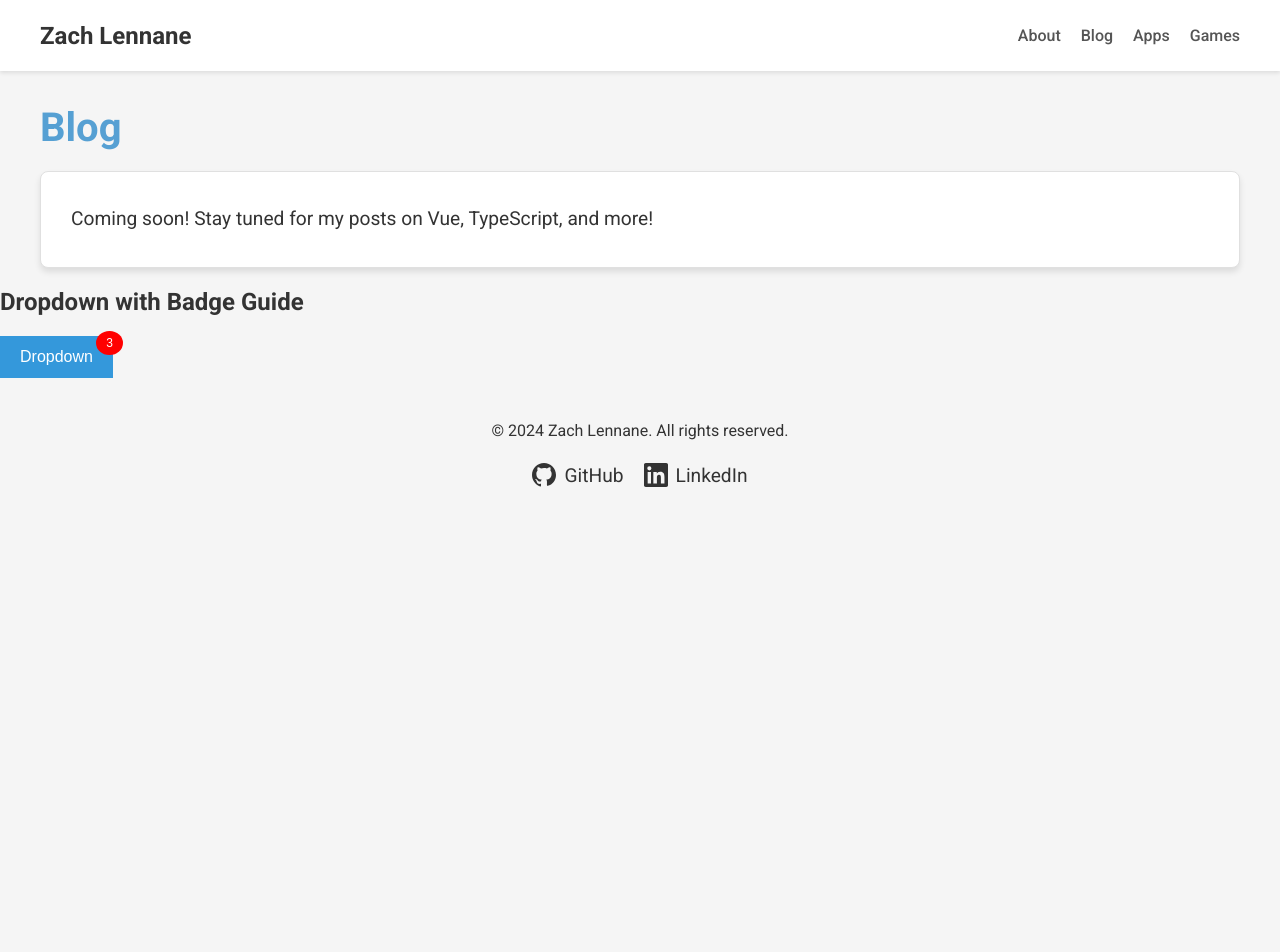
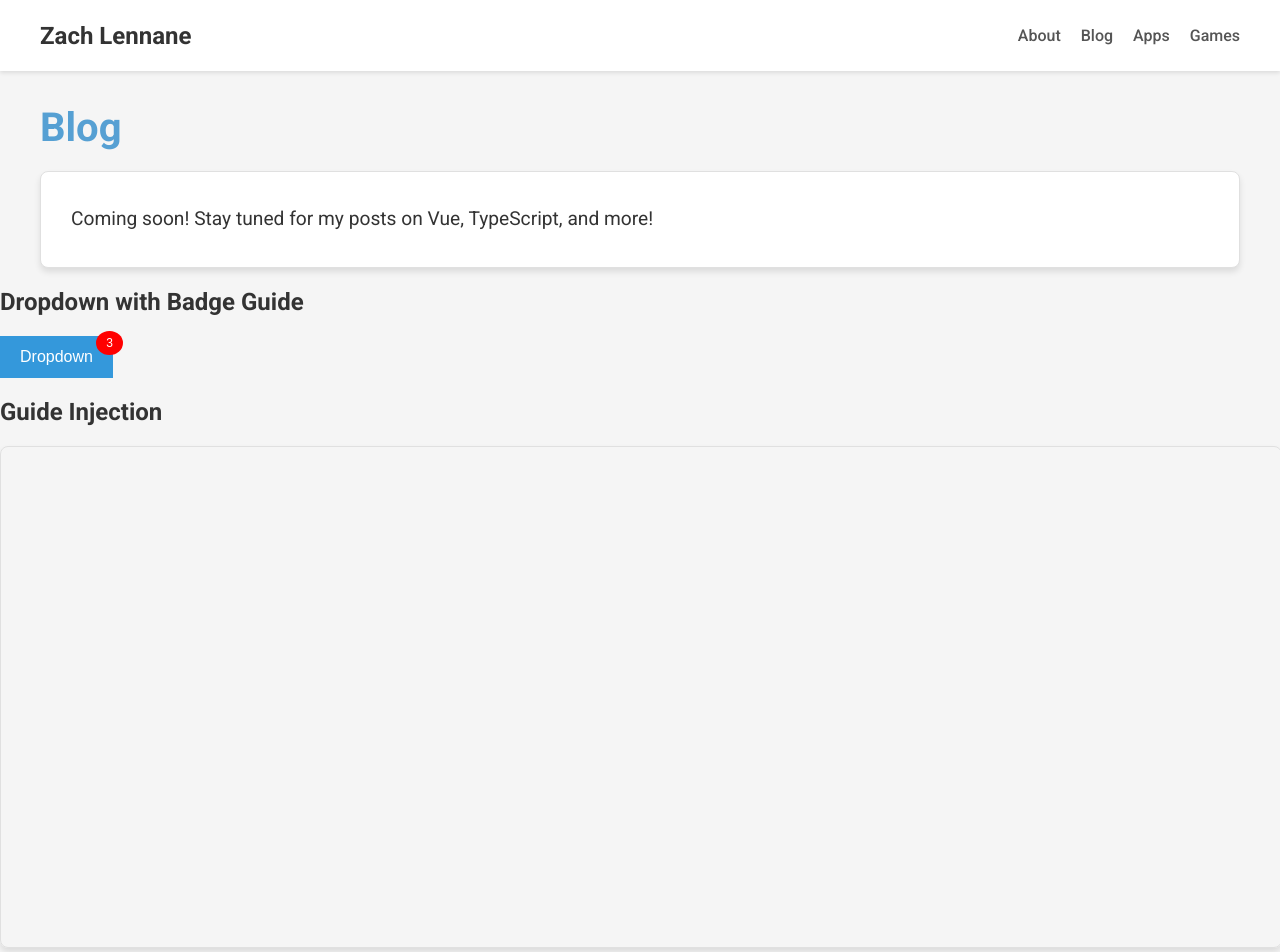
Before and after one commit to hurricanelennane/hurricanelennane.github.io, a Vue app: page /blog in a window 1280 px wide. Shown: the top 952 px of the page. Before the commit the page ends 800 px from the top, so only its background shows below. Built offline with nearby package versions, Linux system fonts and the light colour scheme.

Commit message:
Add iframe to BlogPost

```diff
--- a/src/views/BlogPage.vue
+++ b/src/views/BlogPage.vue
@@ -1,4 +1,3 @@
-<!-- src/components/BlogPost.vue -->
 <template>
   <section class="blog-section">
     <div class="container">
@@ -35,6 +34,17 @@
       </ul>
     </div>
   </section>
+
+  <section>
+    <h2>Guide Injection</h2>
+    <div class="iframe-container">
+      <iframe
+        class="guide-iframe"
+        frameborder="0"
+        allowfullscreen
+      ></iframe>
+    </div>
+  </section>
 </template>
 
 <script lang="ts">
@@ -47,13 +57,11 @@ export default defineComponent({
     const options = ref(['Option 1', 'Option 2', 'Option 3'])
     const focusedIndex = ref(-1)
 
-    // Toggle dropdown visibility
     const toggleDropdown = () => {
       isDropdownOpen.value = !isDropdownOpen.value
-      if (isDropdownOpen.value) focusedIndex.value = 0 // Set focus to the first option when opened
+      if (isDropdownOpen.value) focusedIndex.value = 0
     }
 
-    // Handle keyboard navigation
     const navigateOptions = (direction: 'up' | 'down') => {
       if (direction === 'down') {
         focusedIndex.value = (focusedIndex.value + 1) % options.value.length
@@ -62,20 +70,17 @@ export default defineComponent({
       }
     }
 
-    // Handle selecting an option by index
     const selectOption = (index: number) => {
       console.log(`Selected option: ${options.value[index]}`)
       isDropdownOpen.value = false
     }
 
-    // Select focused option on Enter key press
     const selectFocusedOption = () => {
       if (focusedIndex.value >= 0 && focusedIndex.value < options.value.length) {
         selectOption(focusedIndex.value)
       }
     }
 
-    // Close dropdown if clicked outside
     const handleClickOutside = (event: MouseEvent) => {
       const dropdown = document.querySelector('.dropdown')
       if (dropdown && !dropdown.contains(event.target as Node)) {
@@ -175,17 +180,26 @@ export default defineComponent({
   cursor: pointer;
 }
 
-/* Style for the focused option */
 .focused-option {
   background-color: #ddd;
 }
 
-/* Hover effect for mouse interactions */
 .dropdown-content li:hover {
   background-color: #ddd;
 }
 
-/* Responsive Design */
+.iframe-container {
+  margin-top: 20px;
+}
+
+.guide-iframe {
+  width: 100%;
+  height: 500px;
+  border: 1px solid #e0e0e0;
+  border-radius: 8px;
+  box-shadow: 0 4px 6px rgba(0, 0, 0, 0.1);
+}
+
 @media (max-width: 768px) {
   .blog-title {
     font-size: 2rem;
@@ -219,8 +233,4 @@ export default defineComponent({
     line-height: 1.4;
   }
 }
-
-.focused-option {
-  background-color: #ddd;
-}
 </style>
```
